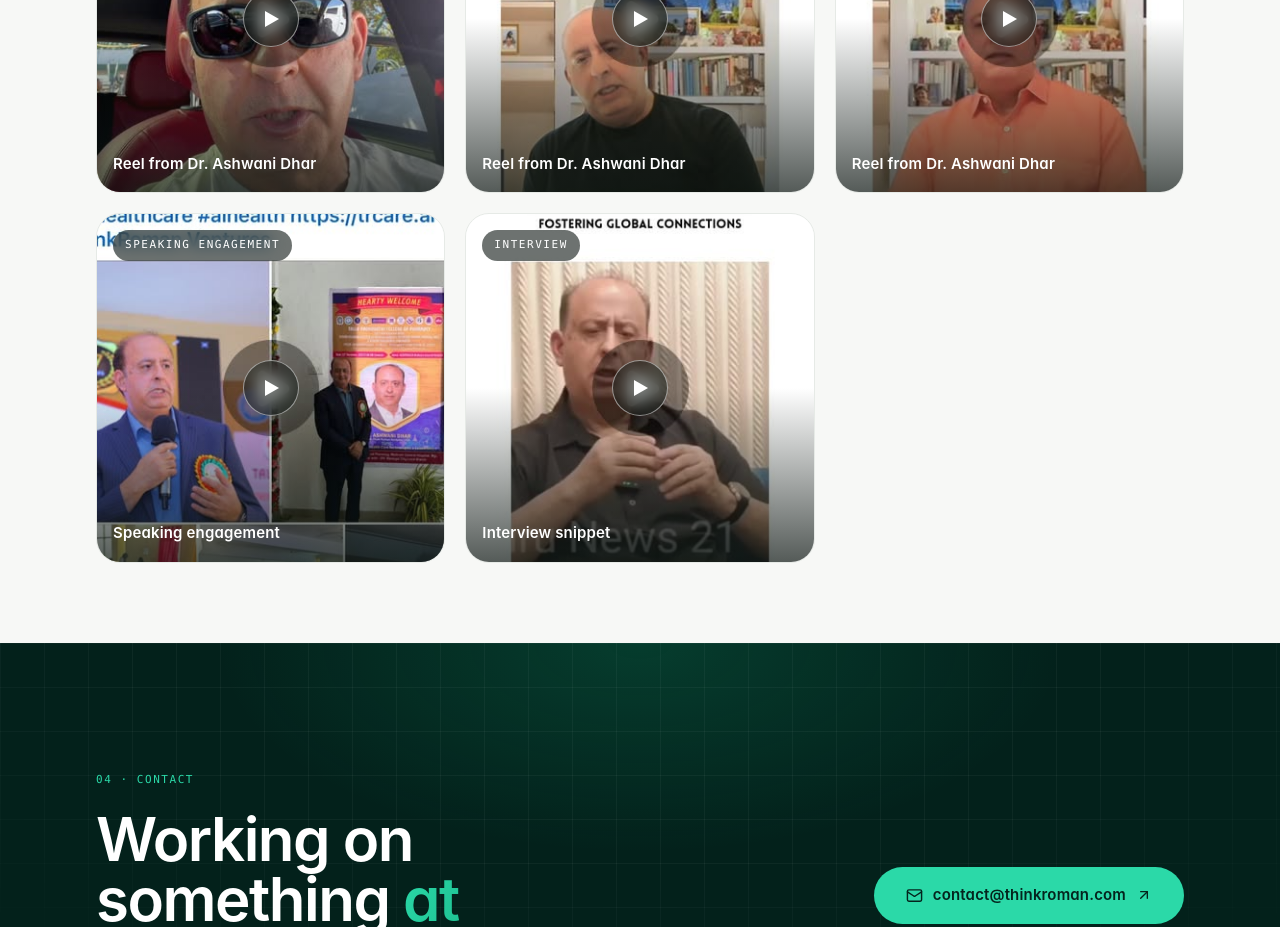
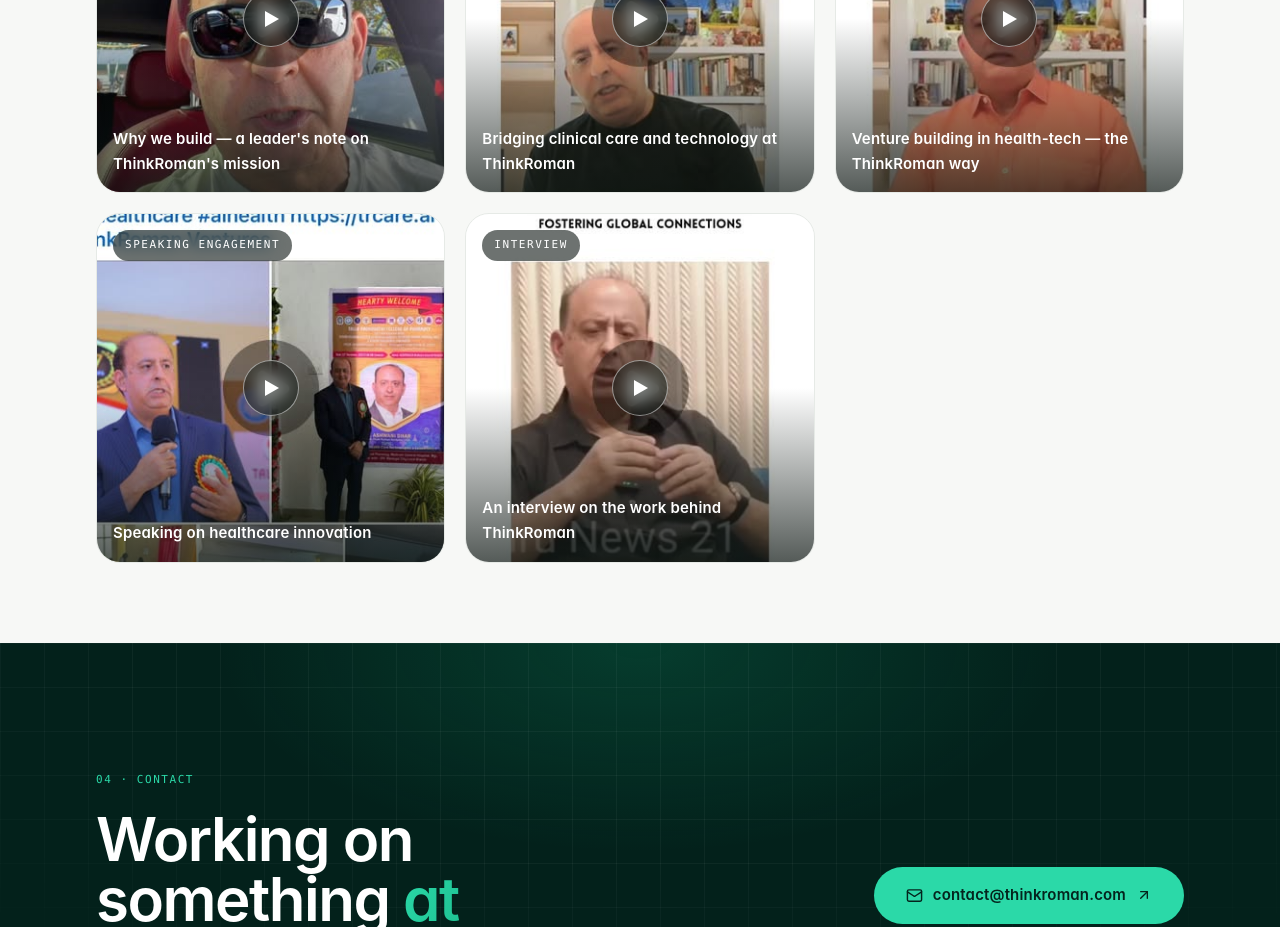
Before and after one commit to thinkRoman/about-dr-ashwani-dhar-, a Next.js app: page / in a window 1280 px wide. Shown: the part 4220-5147 px from the top of the page. Built offline with nearby package versions, Linux system fonts and the light colour scheme.

Commit message:
feat: reels captions as leader thoughts on ThinkRoman's work

```diff
--- a/components/reels-section.tsx
+++ b/components/reels-section.tsx
@@ -11,27 +11,27 @@ const REELS: Reel[] = [
   {
     id: "DZNhad3v2Yn",
     tag: "From @ash.dhar",
-    title: "Reel from Dr. Ashwani Dhar",
+    title: "Why we build — a leader's note on ThinkRoman's mission",
   },
   {
     id: "DGib384Jf3v",
     tag: "From @ash.dhar",
-    title: "Reel from Dr. Ashwani Dhar",
+    title: "Bridging clinical care and technology at ThinkRoman",
   },
   {
     id: "DGD2t8Oy-ET",
     tag: "From @ash.dhar",
-    title: "Reel from Dr. Ashwani Dhar",
+    title: "Venture building in health-tech — the ThinkRoman way",
   },
   {
     id: "C19iIq3rq3v",
     tag: "Speaking engagement",
-    title: "Speaking engagement",
+    title: "Speaking on healthcare innovation",
   },
   {
     id: "DEe6k_DSc41",
     tag: "Interview",
-    title: "Interview snippet",
+    title: "An interview on the work behind ThinkRoman",
   },
 ]
 
```
